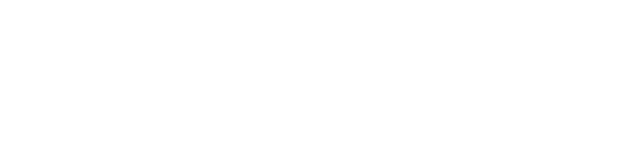
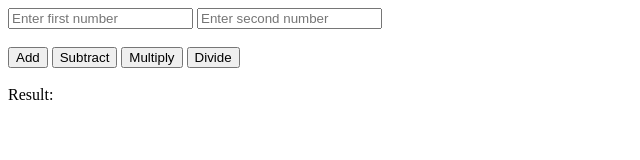
Before and after one commit to frontsteron/Pet-projects, a plain HTML site: page Calculator/index.html in a window 1280 px wide. Shown: the whole page, without its empty margins (0-640 px from the left). Drawn offline with Linux system fonts and the light colour scheme.

Commit message:
Added buttons

```diff
--- a/Calculator/index.html
+++ b/Calculator/index.html
@@ -4,11 +4,19 @@
    <meta charset="UTF-8">
    <meta http-equiv="X-UA-Compatible" content="IE=edge">
    <meta name="viewport" content="width=device-width, initial-scale=1.0">
-   <link rel="shortcut icon" href="favicon.ico" type="image/x-icon">
+   <link rel="shortcut icon" href="img/calc.ico" type="image/x-icon">
    <link rel="stylesheet" href="style.css">
    <title>Calculator</title>
 </head>
 <body>
-   <script src="Calculator.js"></script>
+	<input type="text" id="num1" placeholder="Enter first number">
+	<input type="text" id="num2" placeholder="Enter second number">
+	<br><br>
+	<button onclick="add()">Add</button>
+	<button onclick="subtract()">Subtract</button>
+	<button onclick="multiply()">Multiply</button>
+	<button onclick="divide()">Divide</button>
+	<br><br>
+	Result: <span id="result"></span>
 </body>
 </html>
```
